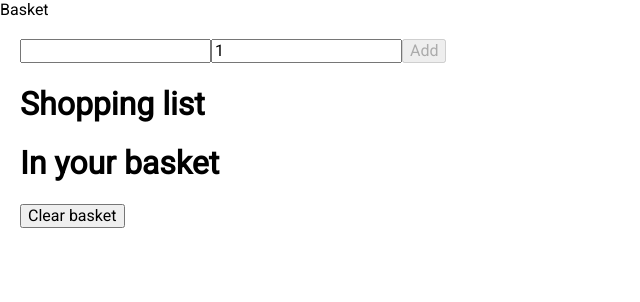
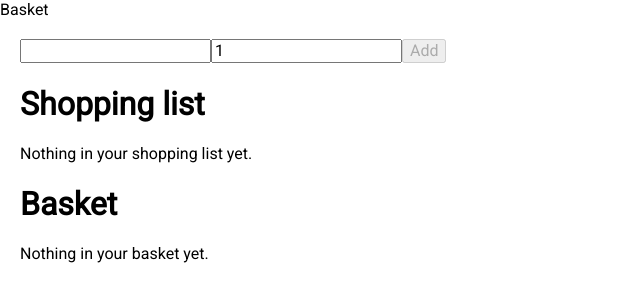
Before and after one commit to mturco/basket, a React (Create React App) app: page / in a window 1280 px wide. Shown: the top 302 px of the page, without its empty margins (0-640 px from the left). Built offline with nearby package versions, Linux system fonts and the light colour scheme.

Commit message:
feat: add empty states

```diff
--- a/src/App.js
+++ b/src/App.js
@@ -24,17 +24,22 @@ export default class App extends Component {
         <AppHeader/>
         <div className="App-container">
           <AddGroceryItem handleSubmit={this.addItem}/>
+
           <GroceryList
             title="Shopping list"
             list={this.state.items.filter(item => !item.picked)}
             checkIfPicked={false}
             handleItemChange={this.handleItemChange.bind(this, true)}/>
+
           <GroceryList
-            title="In your basket"
+            title="Basket"
             list={this.state.items.filter(item => item.picked)}
             checkIfPicked={true}
             handleItemChange={this.handleItemChange.bind(this, false)}/>
-          <button onClick={this.clearBasket}>Clear basket</button>
+
+          {this.state.items.filter(item => item.picked).length > 0 &&
+            <button onClick={this.clearBasket}>Clear basket</button>
+          }
         </div>
       </div>
     );
--- a/src/components/GroceryList.js
+++ b/src/components/GroceryList.js
@@ -13,6 +13,9 @@ export default class GroceryList extends Component {
     return (
       <div className="GroceryList">
         <h1 className="GroceryList-title">{this.props.title}</h1>
+        {!this.props.list.length &&
+          <p className="GroceryList-emptyMessage">Nothing in your {this.props.title.toLowerCase()} yet.</p>
+        }
         {items}
       </div>
     );
```
